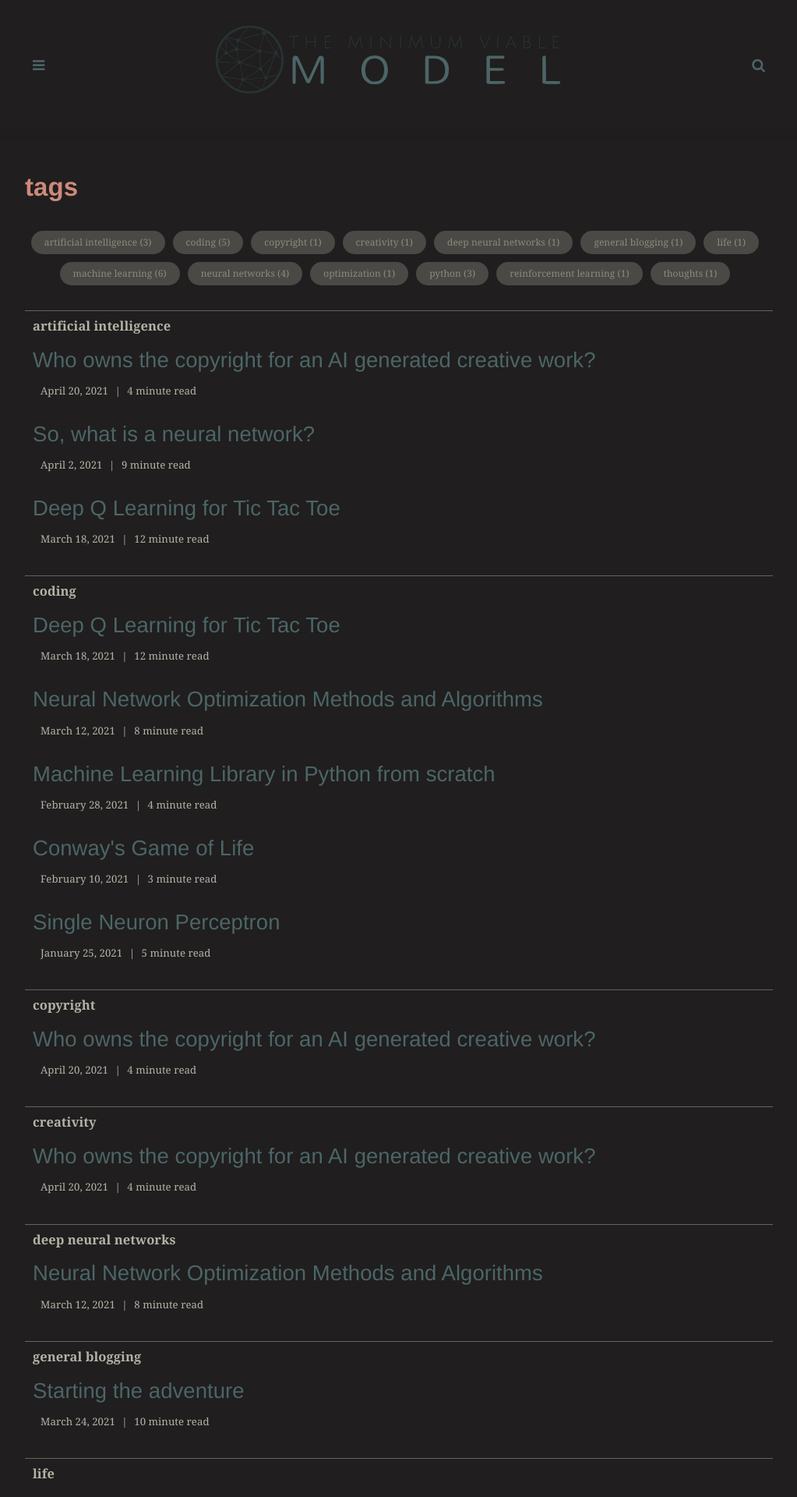
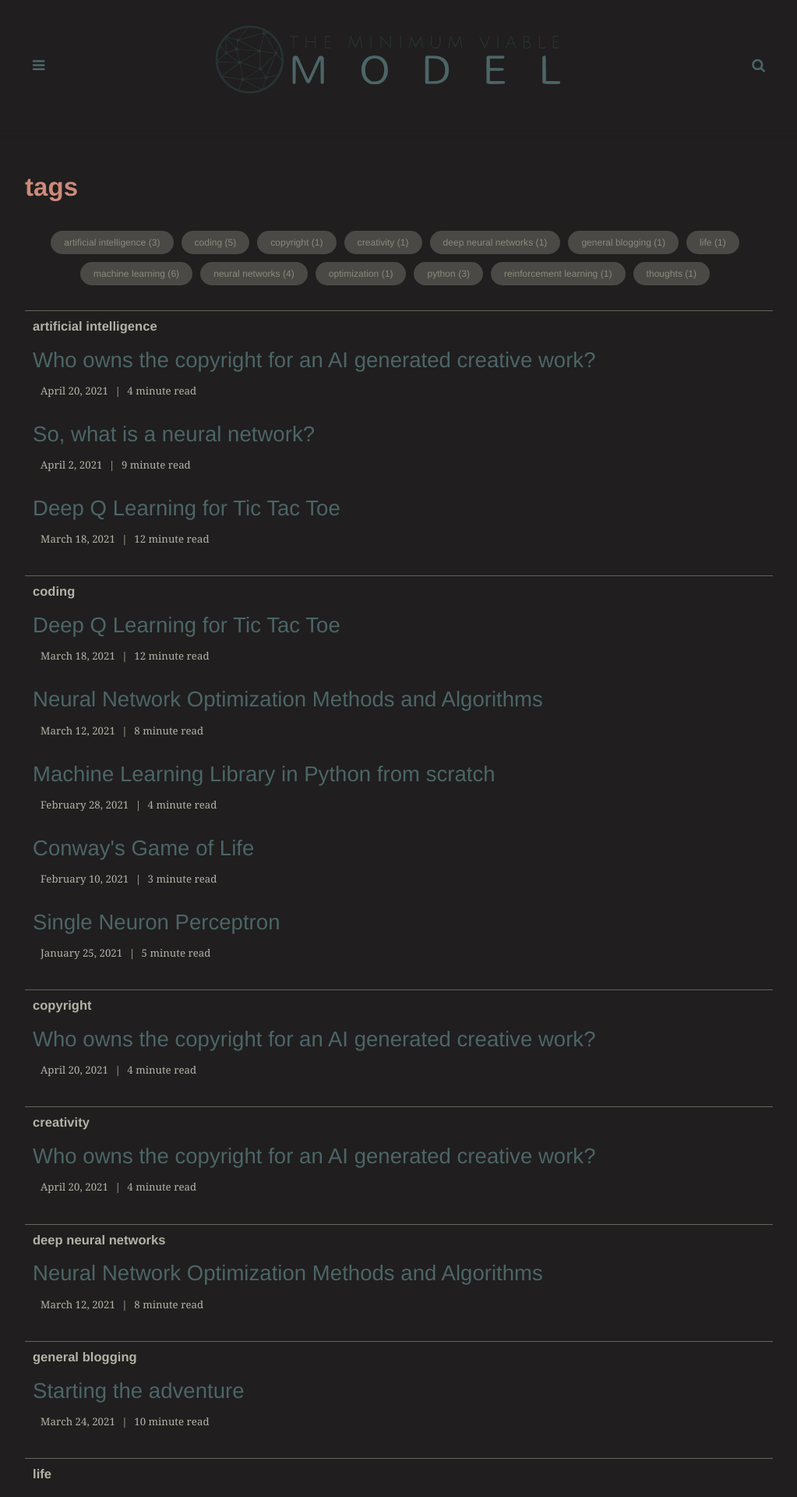
Before and after one commit to the-mvm/the-mvm.github.io, a Jekyll site: the page built from _pages/tags.html, in a window 1280 px wide. Shown: the top 1920 px of the page at 78% size, without its empty margins (128-1151 px from the left). Built offline with Jekyll 4.4.1, drawn with Linux system fonts in a browser that asks for light colours; some web fonts are replaced.

Commit message:
ensured font consistency for sans serif and serif distinction

```diff
--- a/assets/css/main.css
+++ b/assets/css/main.css
@@ -1334,7 +1334,8 @@ div.tag-cloud{
     background: var(--grey5);
     border-radius: 15px;
     padding: 3px 15px;
-    font-weight: normal;
+    font-family: var(--font2);
+    font-weight: var(--font2-regular);
     display: block;
     text-transform: lowercase}
 .tags li a:hover {
@@ -1869,7 +1870,8 @@ img + small, img + br + small {
 .list-group-title a {
     color: var(--text);
     text-transform: lowercase;
-    font-weight:var(--font1-bold);
+    font-family: var(--font2);
+    font-weight:var(--font2-bold);
 }
 .list-item {
     margin-bottom:20px
@@ -1899,7 +1901,8 @@ img + small, img + br + small {
 }
 a.post-list-title {
     text-decoration: none;
-    font-weight: var(--font1-bold);
+    font-family: var(--font2);
+    font-weight: var(--font2-bold);
     font-size: 2em;
 }
 a.read-more {
```
